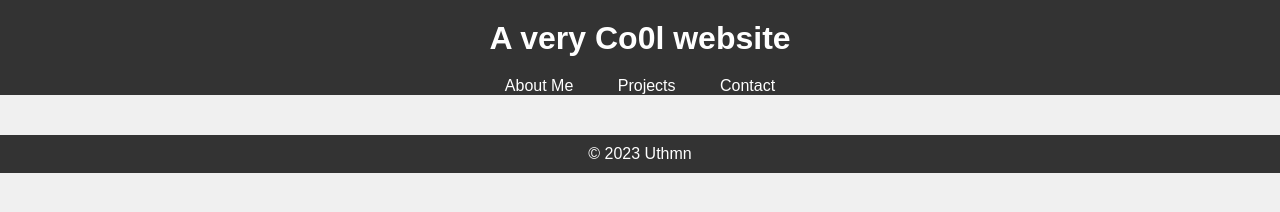
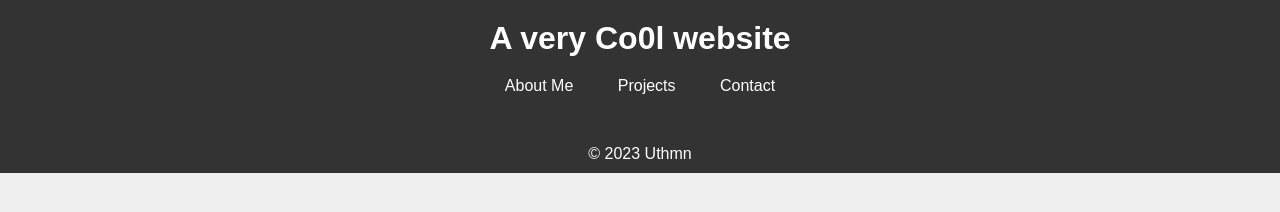
Before and after one commit to UTHMN/UTHMN.github.io, a plain HTML site: page index.html in a window 1280 px wide. Drawn offline with Linux system fonts and the light colour scheme.

Commit message:
Update styles.css

```diff
--- a/styles.css
+++ b/styles.css
@@ -43,3 +43,10 @@ footer {
     text-align: center;
     padding: 10px;
 }
+
+.Homepage {
+    width: 100%;
+    margin-left: auto;
+    margin-right: auto;
+    background-color: #333;
+}
```
